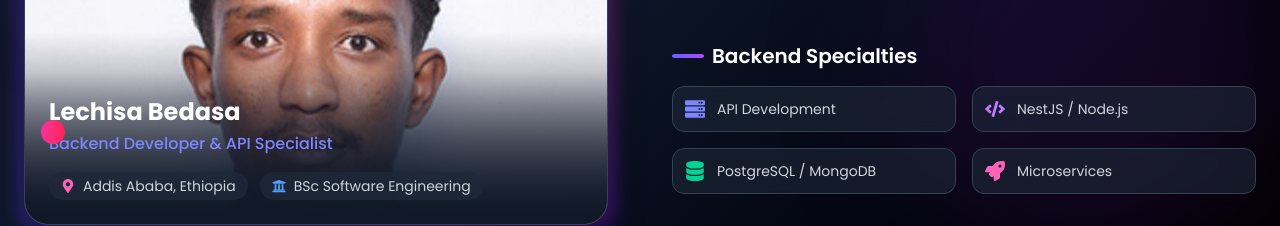
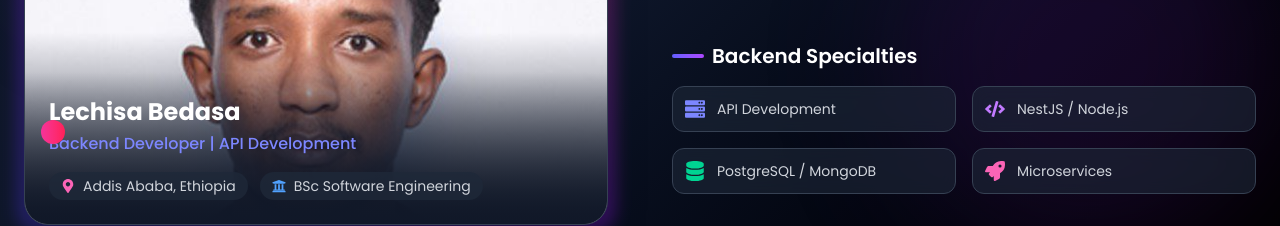
Before and after one commit to lechisa1/my-portfolio, a Next.js app: page / in a window 1280 px wide. Shown: the part 1660-1886 px from the top of the page. Built offline with nearby package versions, Linux system fonts and the light colour scheme.

Commit message:
some changes

```diff
--- a/app/components/About.tsx
+++ b/app/components/About.tsx
@@ -105,7 +105,7 @@ const About = () => {
                     Lechisa Bedasa
                   </h3>
                   <p className="text-indigo-400 font-medium">
-                    Backend Developer & API Specialist
+                    Backend Developer | API Development
                   </p>
 
                   {/* Quick info */}
```
